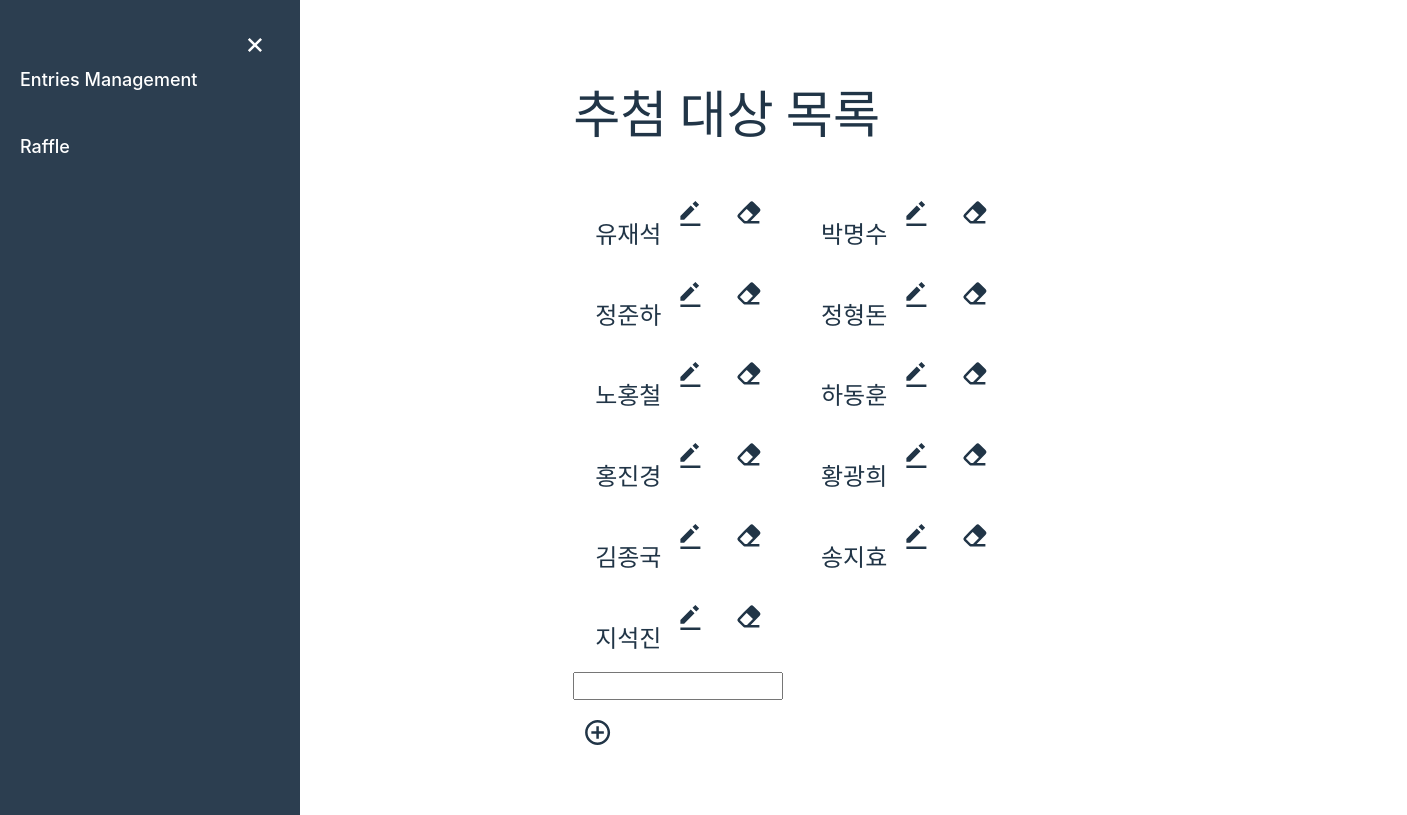
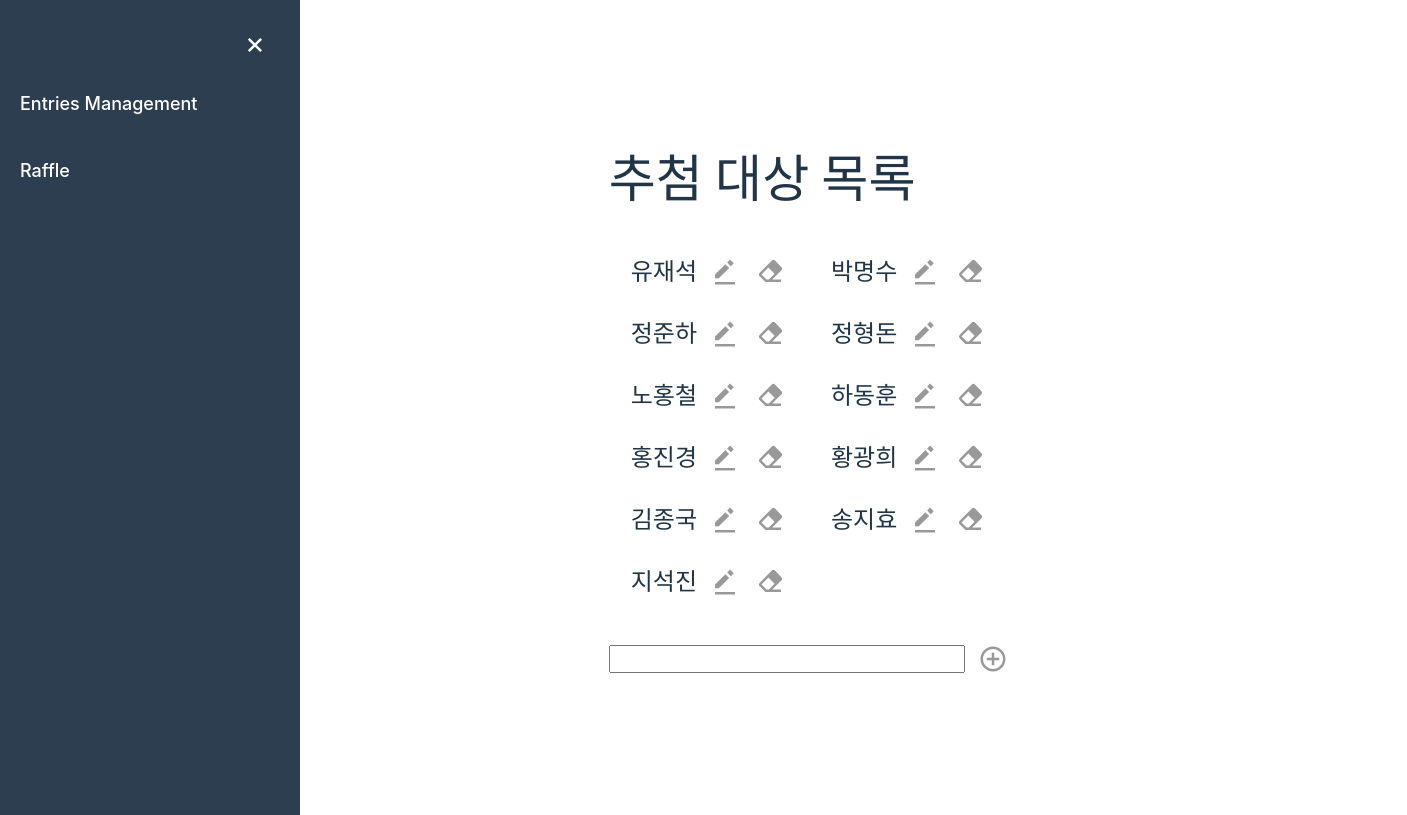
Before and after one commit to Muage/raffle, a React (Vite) app: page / in a window 1280 px wide. Shown: the whole page, 1407 px wide, since content can reach past the window. Built offline with nearby package versions, Linux system fonts and the light colour scheme.

Commit message:
css 수정

```diff
--- /dev/null
+++ b/src/assets/css/entry.css
@@ -0,0 +1,42 @@
+.input-container {
+    display: flex;
+    align-items: center;            /* 수직 정렬 */
+    gap: 10px;                      /* 요소 간 간격 */
+}
+
+table {
+    margin-bottom: 20px; /* 테이블 아래 여백 */
+}
+
+input {
+    flex: 1;                        /* 필요하면 입력 필드를 유연하게 확장 */
+    padding: 5px;
+    font-size: 16px;
+}
+
+.button {
+    padding: 10px 3px;
+    cursor: pointer;                /* 버튼처럼 보이게 */
+    color: #999;
+    transition: color 0.3s ease;    /* hover 효과 */
+}
+
+.button:hover {
+    color: #0056b3;
+}
+
+.btn-eraser:hover {
+    color: #e74c3c;
+}
+
+.entry-item {
+    display: flex;
+    align-items: center; /* 세로 정렬 */
+    gap: 10px; /* 요소 간 간격 */
+}
+
+.entry-item input {
+    flex: 1; /* 필요한 경우 input 필드의 너비 확장 */
+    padding: 5px;
+    font-size: 14px;
+}
--- a/src/assets/css/layout.css
+++ b/src/assets/css/layout.css
@@ -4,14 +4,19 @@
   }
 
 .content {
-    transition: margin-left 0.3s ease;
   padding: 20px;
   width: 100%;
+  display: flex;
+  justify-content: center; /* 가로 정렬 */
+  align-items: center; /* 세로 정렬 */
+  height: 100%; /* 화면 전체 높이 차지 */
+  transition: transform 0.3s ease; /* 메뉴 열림 상태에 따른 애니메이션 */
 }
 
 .shifted {
-    margin-left: 320px;
+  transform: translateX(150px); /* 메뉴가 열렸을 때 오른쪽으로 이동 */
 }
+
 
 .btn-menu {
   position: absolute;
@@ -52,6 +57,7 @@
 } */
 
 .left-nav-bar ul {
+  margin-top: 40px;
   list-style-type: none;
   padding: 0;
 }
--- a/src/assets/css/raffle.css
+++ b/src/assets/css/raffle.css
@@ -3,3 +3,38 @@
     align-items: center;
     gap: 10px;
 }
+
+table {
+    margin-bottom: 20px; /* 테이블 아래 여백 */
+}
+
+.raffle-condition-container {
+    display: flex;
+    flex-direction: column; /* 세로 정렬 */
+    align-items: center; /* 가로 중앙 정렬 */
+    gap: 10px; /* 조건 간 간격 */
+}
+
+.raffle-condition-container .button-group {
+    display: flex;
+    gap: 10px; /* 버튼 간 간격 */
+}
+
+.winners-container {
+    margin-top: 20px; /* 당첨자 리스트와 위 요소 간격 */
+}
+
+.button {
+    padding: 10px 3px;
+    cursor: pointer;                /* 버튼처럼 보이게 */
+    color: #999;
+    transition: color 0.3s ease;    /* hover 효과 */
+}
+
+.button:hover {
+    color: #0056b3;
+}
+
+.btn-eraser:hover {
+    color: #e74c3c;
+}
--- a/src/component/EntriesManagement.tsx
+++ b/src/component/EntriesManagement.tsx
@@ -1,8 +1,9 @@
 import { useRef, useState } from "react"
-import { BiPlusCircle } from "react-icons/bi";
-import { Entry } from "../models/Entry";
+import { BiPlusCircle } from "react-icons/bi"
+import { Entry } from "../models/Entry"
 import { v4 as uuid } from 'uuid'
-import EntryItem from "./EntryItem";
+import EntryItem from "./EntryItem"
+import '../assets/css/entry.css'
 
 interface Props {
     entries: Entry[],
@@ -47,7 +48,7 @@ const EntriesManagement = ({ entries, setEntries }: Props) => {
 
     return (
         <>
-        <div>
+        <div className="page-container">
             <h1>추첨 대상 목록</h1>
             <table>
                 <tbody>
@@ -60,6 +61,7 @@ const EntriesManagement = ({ entries, setEntries }: Props) => {
                     ))}
                 </tbody>
             </table>
+            <div className="input-container">
                 <input
                     type="text"
                     value={name}
@@ -68,6 +70,7 @@ const EntriesManagement = ({ entries, setEntries }: Props) => {
                     onKeyDown={(e) => {e.key == 'Enter' && insertEntry(name)}} />
                 <BiPlusCircle className="button" size={30} onClick={() => insertEntry(name)} />
             </div>
+        </div>
         </>
     )
 
--- a/src/component/EntryItem.tsx
+++ b/src/component/EntryItem.tsx
@@ -16,6 +16,7 @@ const EntryItem = ({ entry, editEntry, deleteEntry }: Props) => {
 
     return (
         <td>
+            <div className="entry-item">
                 {isEdit ? (
                     <>
                     <input
@@ -31,7 +32,8 @@ const EntryItem = ({ entry, editEntry, deleteEntry }: Props) => {
                     <BiSolidEditAlt className="button" size={30} onClick={() => setIsEdit(true)} />
                     </>
                 )}
-            <BiSolidEraser className="button" size={30} onClick={() => deleteEntry(entry.id)} />
+                <BiSolidEraser className="button btn-eraser" size={30} onClick={() => deleteEntry(entry.id)} />
+            </div>
         </td>
     )
 
--- a/src/component/Raffle.tsx
+++ b/src/component/Raffle.tsx
@@ -1,11 +1,11 @@
 import { useState } from "react"
+import { v4 as uuid } from 'uuid'
+import { RaffleInfo } from "../models/Raffle"
+import { Entry } from "../models/Entry"
 import RaffleCondition from "./RaffleCondition"
-import { RaffleInfo } from "../models/Raffle"
-import { v4 as uuid } from 'uuid'
+import Winner from "./Winner"
+import { BiPlusCircle } from "react-icons/bi"
 import '../assets/css/raffle.css'
-import { BiPlusCircle } from "react-icons/bi";
-import { Entry } from "../models/Entry"
-import Winner from "./Winner"
 
 interface Props {
     entries: Entry[],
@@ -80,6 +80,7 @@ const Raffle = ({ entries }: Props) => {
 
     return (
         <>
+        <div className="center-container">
             <div>
                 <h1>추첨 대상</h1>
                 <table>
@@ -98,22 +99,29 @@ const Raffle = ({ entries }: Props) => {
                 </table>
             </div>
 
-        {raffleInfoList.map((raffleInfo) => (
+            <div className="raffle-condition-container">
+                {raffleInfoList.map((raffleInfo, index) => (
                     <RaffleCondition
                         key={raffleInfo.id}
                         entries={entries}
                         raffleInfo={raffleInfo}
+                        showBtnPlus={index === raffleInfoList.length - 1}
                         updateRaffleInfoList={updateRaffleInfoList}
-                removeRaffleTitle={removeRaffleTitle} />
+                        removeRaffleTitle={removeRaffleTitle}
+                        addRaffleTitle={addRaffleTitle} />
                 ))}
-        {raffleInfoList.length < 5 && <BiPlusCircle size={30} onClick={addRaffleTitle} />}
+                {raffleInfoList.length < 1 && <BiPlusCircle className="button" size={30} onClick={addRaffleTitle} />}
                 {raffleInfoList.length > 0 && <button onClick={raffle}>Raffle</button>}
+            </div>
 
+            <div className="winners-container">
                 {raffleInfoList.map((raffleInfo) => {
                     if(raffleInfo.title !== '') {
                         return <Winner key={raffleInfo.id} title={raffleInfo.title} winners={raffleInfo.winners} />
                     }
                 })}
+            </div>
+        </div>
         </>
     )
 
--- a/src/component/RaffleCondition.tsx
+++ b/src/component/RaffleCondition.tsx
@@ -1,15 +1,18 @@
 import { RaffleInfo } from "../models/Raffle"
+import { Entry } from "../models/Entry";
 import { BiMinusCircle } from "react-icons/bi";
-import { Entry } from "../models/Entry";
+import { BiPlusCircle } from "react-icons/bi";
 
 interface Props {
     entries: Entry[],
     raffleInfo: RaffleInfo,
+    showBtnPlus: boolean,
     updateRaffleInfoList: (id: string, updateInfo: Partial<RaffleInfo>) => void,
     removeRaffleTitle: (id: string) => void,
+    addRaffleTitle: () => void
 }
 
-const RaffleCondition = ({ entries, raffleInfo, updateRaffleInfoList, removeRaffleTitle }: Props) => {
+const RaffleCondition = ({ entries, raffleInfo, showBtnPlus, updateRaffleInfoList, removeRaffleTitle, addRaffleTitle }: Props) => {
 
     const handleWinNum = (event: React.ChangeEvent<HTMLSelectElement>) => {
         updateRaffleInfoList(raffleInfo.id, { winNum: Number(event.target.value) })
@@ -28,7 +31,8 @@ const RaffleCondition = ({ entries, raffleInfo, updateRaffleInfoList, removeRaff
                 ))}
             </select>
             <input type="text" value={raffleInfo.title} onChange={handleTitle} />
-            <BiMinusCircle size={30} onClick={() => removeRaffleTitle(raffleInfo.id)} />
+            <BiMinusCircle size={30} className="button btn-eraser" onClick={() => removeRaffleTitle(raffleInfo.id)} />
+            {showBtnPlus && <BiPlusCircle className="button" size={30} onClick={addRaffleTitle} />}
         </div>
         </>
     )
```
Lines whose indentation alone changed are shown as unchanged.
